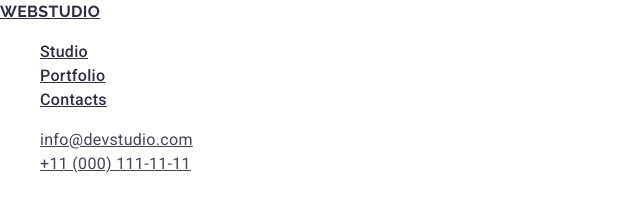
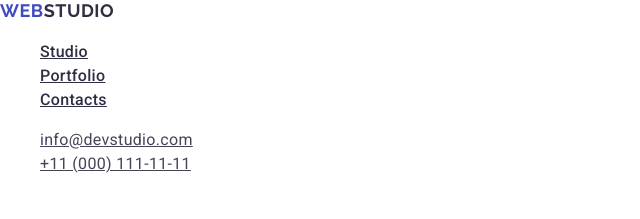
Before and after one commit to brynzavalentyna/goit-markup-hw-06, a plain HTML site: page index.html in a window 1280 px wide. Shown: the top 219 px of the page, 0-640 px from the left. Drawn offline with nearby package versions, Linux system fonts and the light colour scheme.

Commit message:
updates css

```diff
--- a/css/styles.css
+++ b/css/styles.css
@@ -25,14 +25,14 @@ h3 {
   padding: 0;
 }*/
 
-.main-nav a {
+/*.main-nav a {
   font-size: 16px;
   line-height: 150%;
   letter-spacing: 0.02em;
   color: #2e2f42;
-}
+}*/
 
-.logo {
+.logo-web {
   text-transform: uppercase;
   font-family: "Raleway", sans-serif;
   font-weight: 700;
@@ -40,10 +40,14 @@ h3 {
   letter-spacing: 0.03em;
   line-height: 117%;
   color: #4d5ae5;
+  text-decoration: none;
 }
 
 .logo-studio-top {
   color: #2e2f42;
+  font-size: 18px;
+  line-height: 1.17;
+  letter-spacing: 0.03em;
 }
 
 .main-nav-list {
@@ -55,15 +59,19 @@ h3 {
 }
 
 .main-nav-list a:hover,
-.logo:hover,
+.main-nav-list a:focus,
+.logo-web:hover,
+.logo-web:focus,
+.logo-studio-top:hover,
+.logo-studio-top:focus,
+.logo-studio-footer:hover,
+.logo-studio-footer:focus,
 address a:hover,
-.main-nav-list a:focus,
-.logo:focus,
 address a:focus {
   color: #404bbf;
 }
 
-.main-nav:active {
+.main-nav-list:active {
   border-radius: 2px;
   width: 48px;
   height: 4px;
--- a/index.html
+++ b/index.html
@@ -20,7 +20,7 @@
   <body>
     <header id="top">
       <nav class="main-nav">
-        <a class="logo" href="./index.html"
+        <a class="logo-web" href="./index.html"
           >Web<span class="logo-studio-top">Studio</span></a
         >
         <ul>
@@ -199,7 +199,7 @@
     </main>
 
     <footer class="footer" id="footer">
-      <a class="logo" href="./index.html"
+      <a class="logo-web" href="./index.html"
         >Web<span class="logo-studio-footer">Studio</span></a
       >
       <p class="footer-descr">
```
